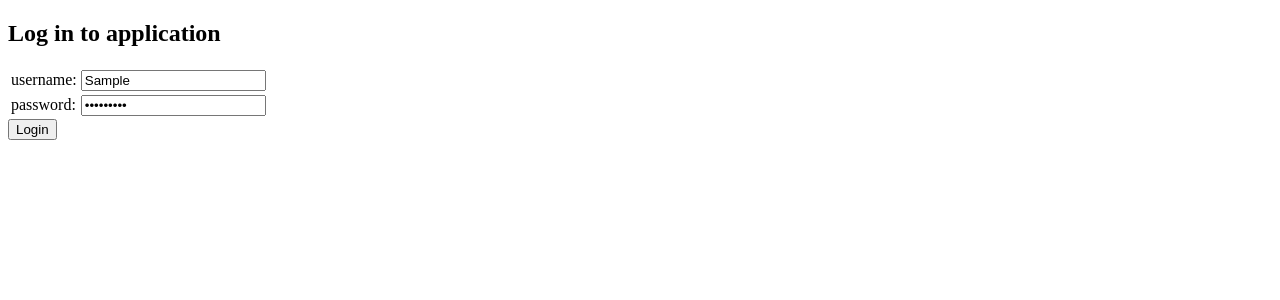
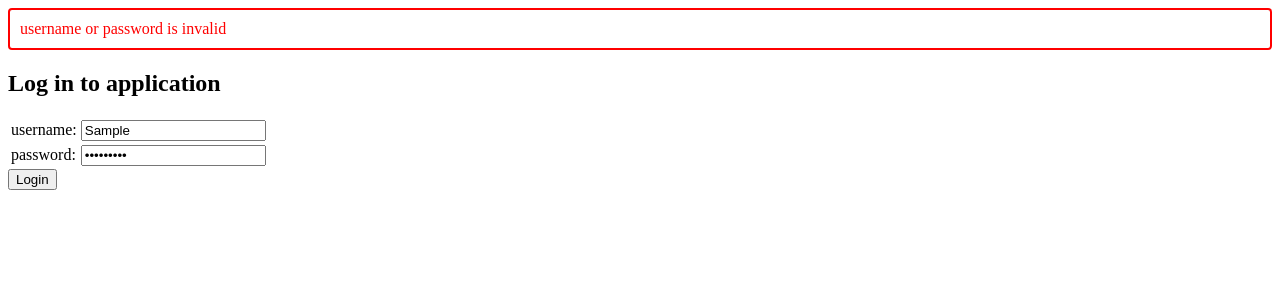
Before and after one commit to pekoe09/fullstack, a React (Create React App) app in the folder osa5_harj_1-16/: page / in a window 1280 px wide. Both pictures are taken after typing "Sample", "Sample123" into the empty fields and a click on the button "Login". Shown: the top 300 px of the page. Built offline with nearby package versions, Linux system fonts and the light colour scheme; no server answers; the HTML template or start-up script is replaced by a standard one.

Commit message:
Tehtävä 5.4

```diff
--- a/osa5_harj_1-16/src/App.js
+++ b/osa5_harj_1-16/src/App.js
@@ -1,6 +1,7 @@
 import React from 'react'
 import MainView from './components/MainView'
 import LoginForm from './components/LoginForm'
+import Notification from './components/Notification'
 import blogService from './services/blogs'
 import loginService from './services/login'
 
@@ -9,6 +10,8 @@ class App extends React.Component {
     super(props)
     this.state = {
       blogs: [],
+      message: null,
+      error: null,
       username: '',
       password: '',
       user: null,
@@ -45,49 +48,58 @@ class App extends React.Component {
       this.setState({
         username: '',
         password: '',
-        user
+        user,
+        message: `welcome to blog app, ${user.name}!`
       })
     } catch (exception) {
-      this.setState({
-        error: 'username or password is invalid'
-      })
-      setTimeout(() => {
-        this.setState({ error: null })
-      }, 5000)
+      this.setState({ error: 'username or password is invalid' })
     }
+    this.fadeNotification()
   }
 
   logout = async (event) => {
     window.localStorage.clear()
-    this.setState({ user: null })
+    this.setState({
+      user: null,
+      message: 'thanks for using the blog app - see you soon!'
+    })
+    this.fadeNotification()
   }
 
   createBlog = async (event) => {
     event.preventDefault()
-    console.log('Creating blog')
     try {
       const blog = {
         title: this.state.title,
         author: this.state.author,
         url: this.state.url
       }
-      await blogService.create(blog)
+      const response = await blogService.create(blog)
       const blogs = await blogService.getAll()
       this.setState({
         blogs,
+        message: `a new blog '${blog.title}' by ${blog.author} added`,
         title: '',
         author: '',
         url: ''
       })
     } catch (exception) {
       console.log(exception)
+      this.setState({ error: 'could not create the blog' })
     }
+    this.fadeNotification()
+  }
 
+  fadeNotification = () => {
+    setTimeout(() => {
+      this.setState({ message: null, error: null })
+    }, 5000);
   }
 
   render() {
     return (
       <div>
+        <Notification message={this.state.message} error={this.state.error} />
         {this.state.user === null ?
           <LoginForm
             handleSubmit={this.login}
--- /dev/null
+++ b/osa5_harj_1-16/src/components/Notification.js
@@ -0,0 +1,33 @@
+import React from 'react'
+
+let notificationStyle = {
+  borderStyle: 'solid',
+  borderWidth: 2,
+  borderRadius: 4,
+  padding: 10
+}
+
+let successStyle = {
+  color: 'green',
+  borderColor: 'green',
+}
+
+let errorStyle = {
+  color: 'red',
+  borderColor: 'red',
+}
+
+const Notification = ({ message, error }) => {
+  if (error) {
+    notificationStyle.color = 'red'
+    notificationStyle.borderColor = 'red'
+  }
+  return (
+    <div>
+      {message && <div style={{ ...notificationStyle, ...successStyle }}>{message}</div>}
+      {error && <div style={{ ...notificationStyle, ...errorStyle }}>{error}</div>}
+    </div>
+  )
+}
+
+export default Notification
```
